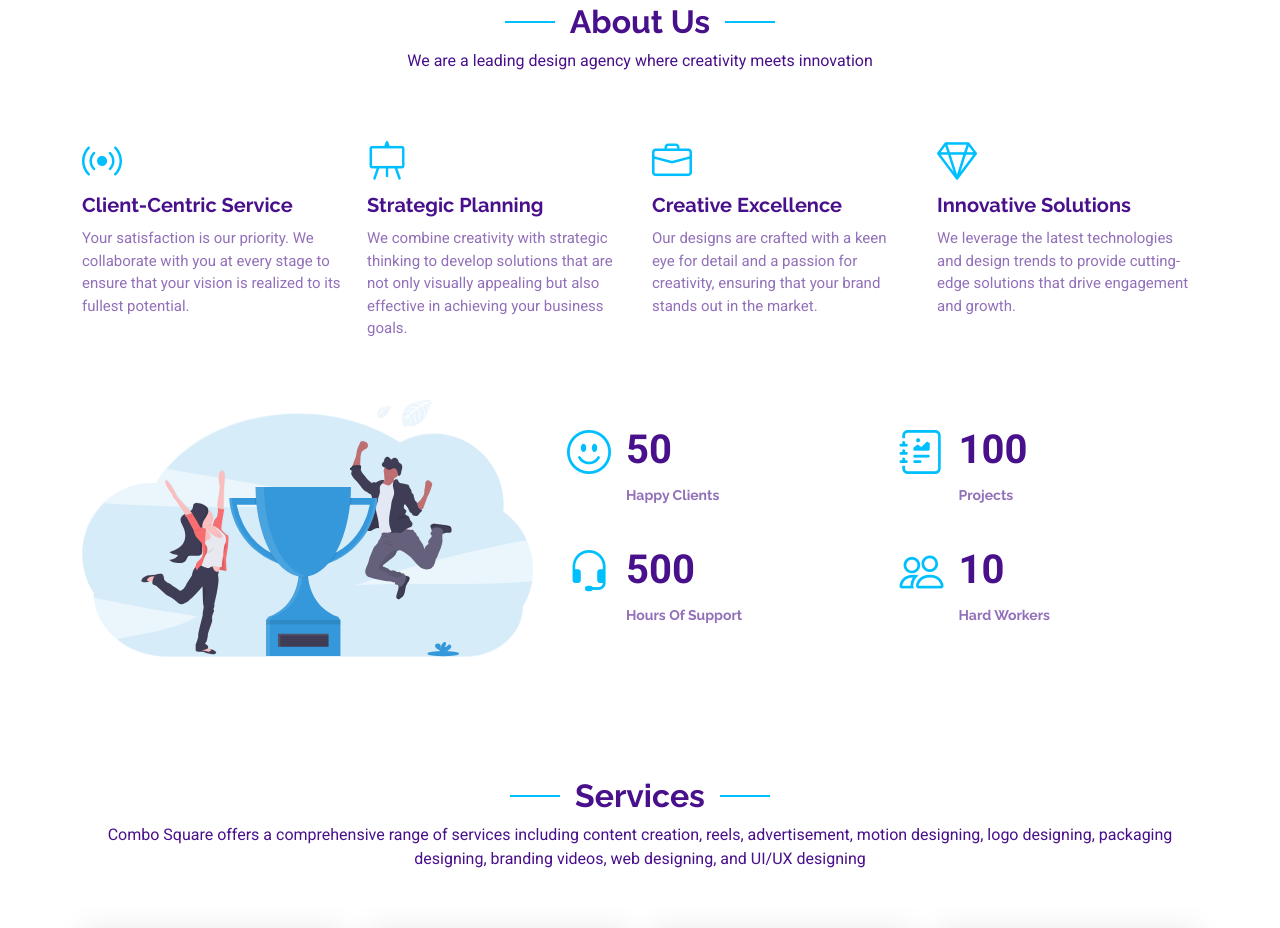
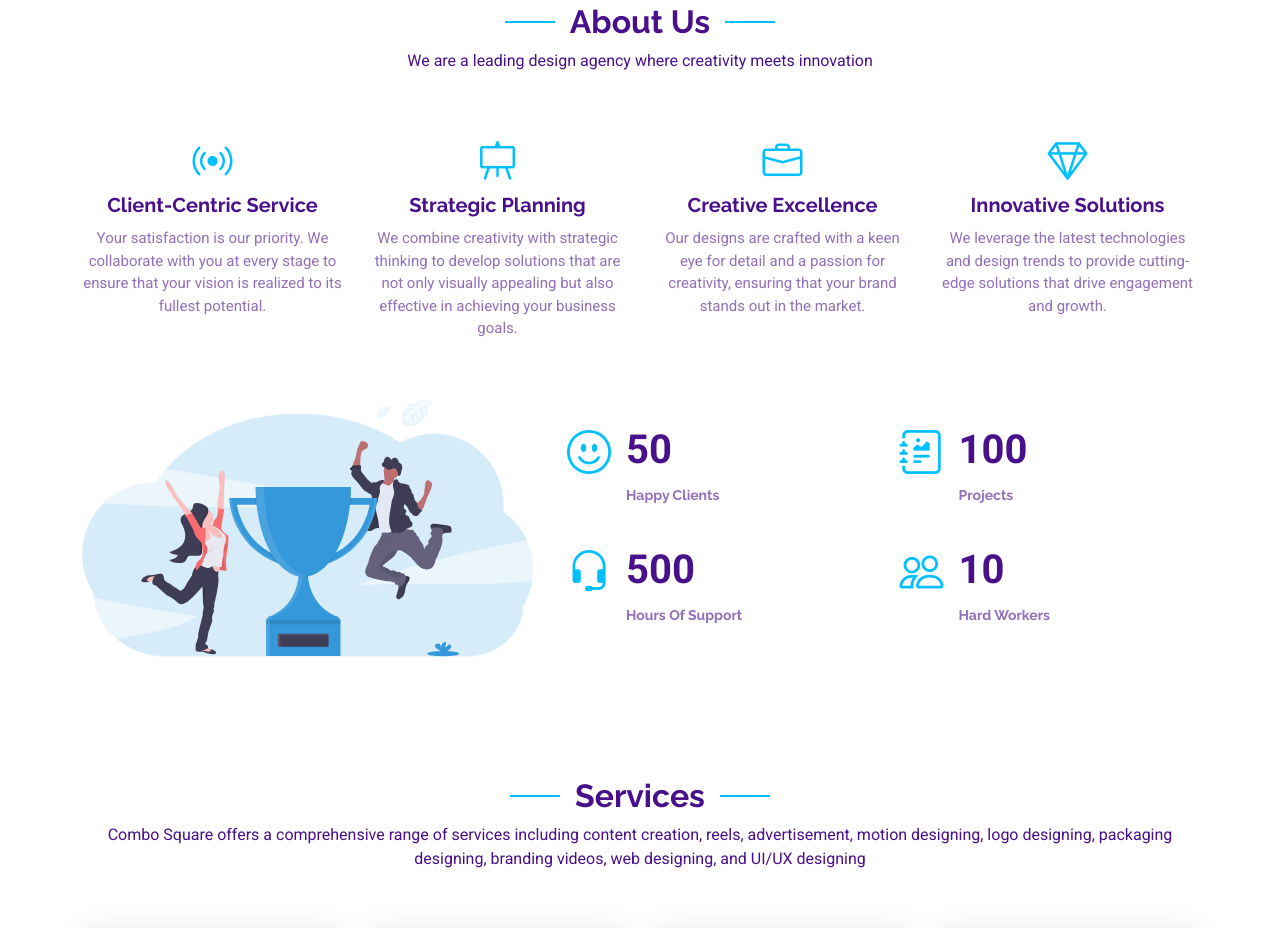
Before and after one commit to Combosquare/New-Website, a plain HTML site: page index.html in a window 1280 px wide. Shown: the part 990-1918 px from the top of the page. Drawn offline with nearby package versions, Linux system fonts and the light colour scheme.

Commit message:
Update main.css

```diff
--- a/assets/css/main.css
+++ b/assets/css/main.css
@@ -879,6 +879,10 @@ section,
   color: var(--contrast-color);
 }
 
+.about .icon-box {
+  text-align: center; /* Center-align text and icons within the icon box */
+}
+
 .about .icon-box i {
   font-size: 40px;
   color: var(--accent-color);
@@ -905,7 +909,6 @@ section,
 .about .icon-box:hover h4 a {
   color: var(--accent-color);
 }
-
 /*--------------------------------------------------------------
 # Stats Section
 --------------------------------------------------------------*/
```
